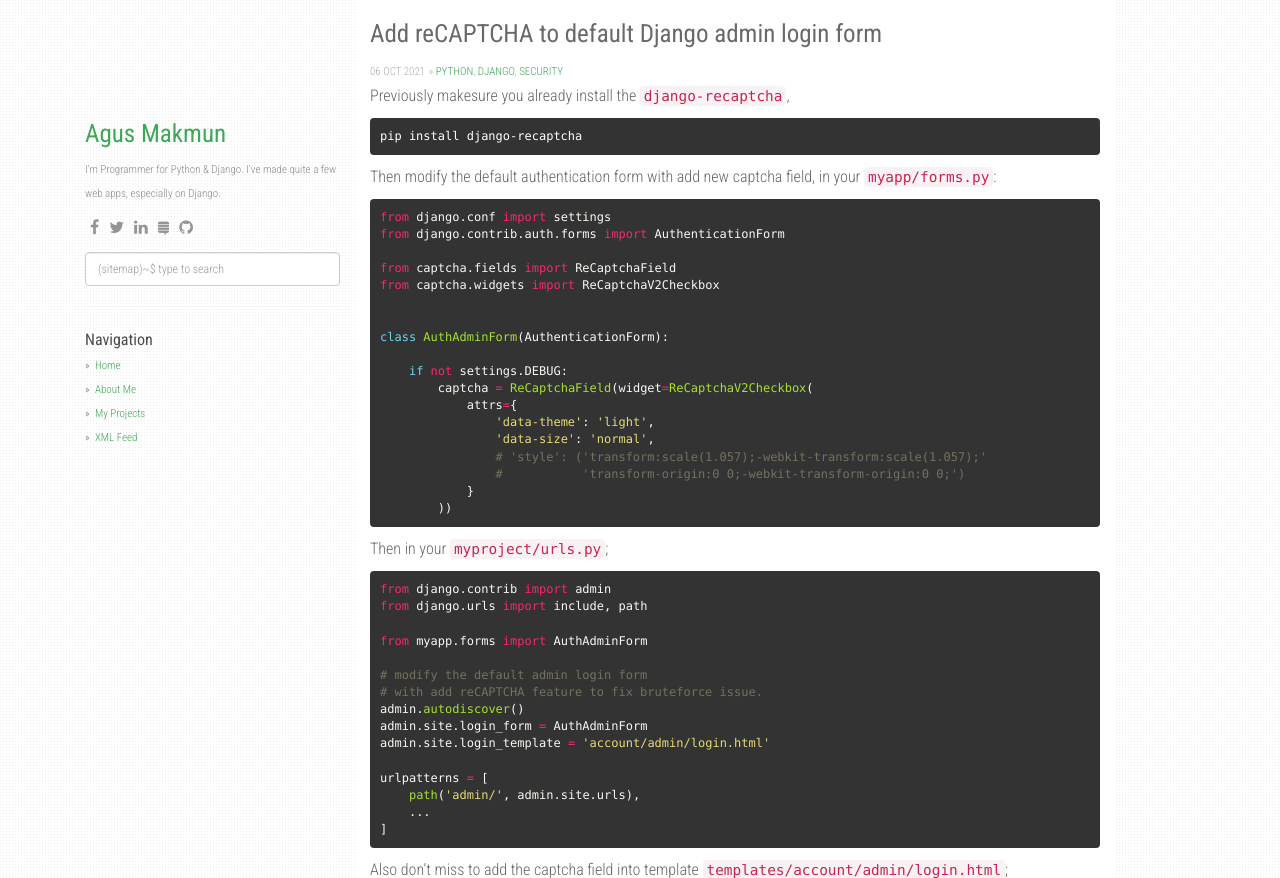
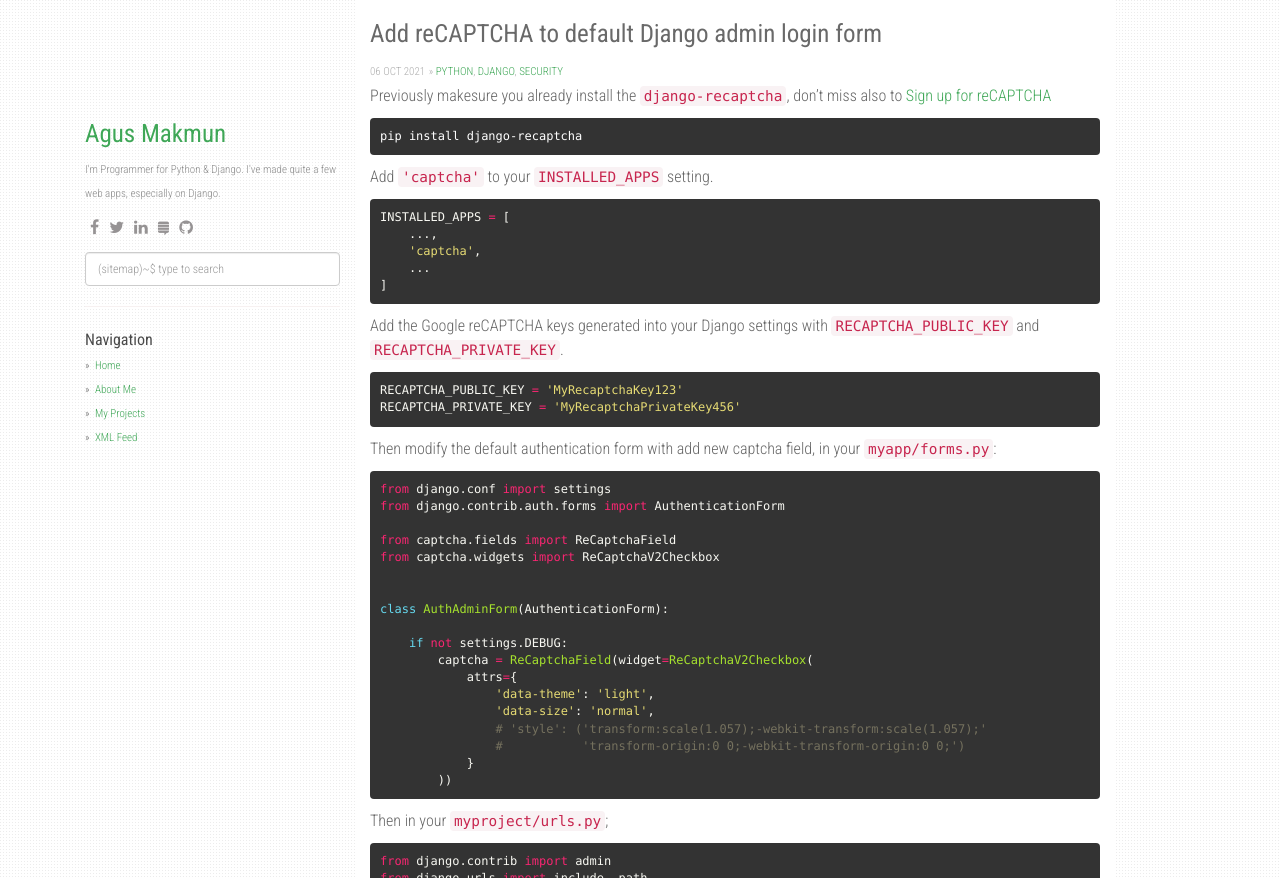
Before and after one commit to agusmakmun/agusmakmun.github.io, a Jekyll site: the page built from _posts/2021-10-06-add-recaptcha-to-default-django-admin-login-form.md, in a window 1280 px wide and 900 px high, cut to the strip 0-878 px from the top of the window. Built offline with Jekyll 4.4.1, drawn with Linux system fonts in a browser that asks for light colours; nearby versions of some CDN libraries; comment, search, counter and statistics services are not loaded.

Commit message:
Update 2021-10-06-add-recaptcha-to-default-django-admin-login-form.md

````diff
--- a/_posts/2021-10-06-add-recaptcha-to-default-django-admin-login-form.md
+++ b/_posts/2021-10-06-add-recaptcha-to-default-django-admin-login-form.md
@@ -6,9 +6,27 @@ categories: [python, django, security]
 ---
 
 Previously makesure you already install the [`django-recaptcha`](https://pypi.org/project/django-recaptcha/),
+don't miss also to [Sign up for reCAPTCHA](https://www.google.com/recaptcha/about/)
 
 ```
 pip install django-recaptcha
+```
+
+Add `'captcha'` to your `INSTALLED_APPS` setting.
+
+```python
+INSTALLED_APPS = [
+    ...,
+    'captcha',
+    ...
+]
+```
+
+Add the Google reCAPTCHA keys generated into your Django settings with `RECAPTCHA_PUBLIC_KEY` and `RECAPTCHA_PRIVATE_KEY`.
+
+```python
+RECAPTCHA_PUBLIC_KEY = 'MyRecaptchaKey123'
+RECAPTCHA_PRIVATE_KEY = 'MyRecaptchaPrivateKey456'
 ```
 
 Then modify the default authentication form with add new captcha field, in your `myapp/forms.py`:
````
